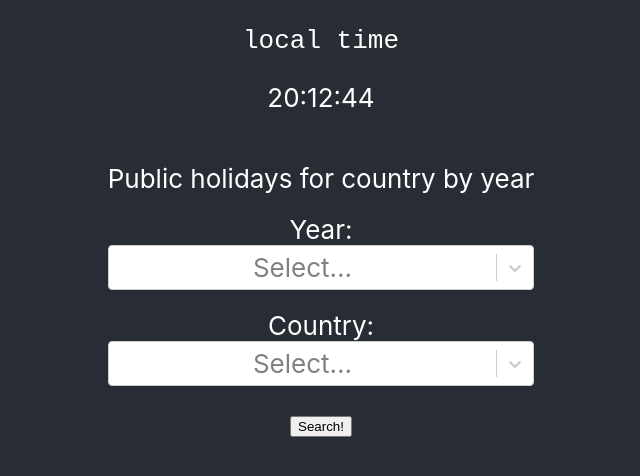
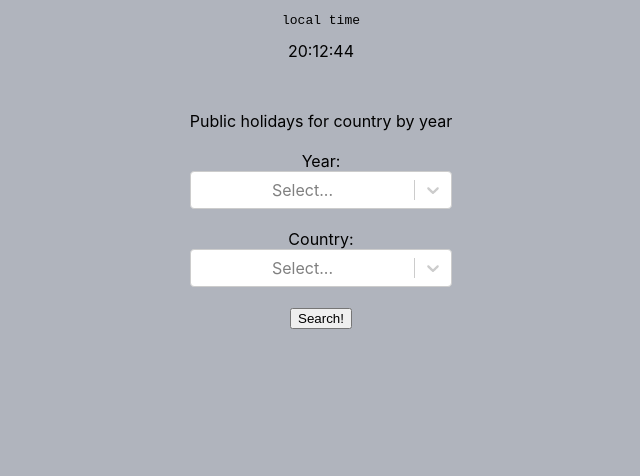
Before and after one commit to jaros/publicholidays-app, a React (Create React App) app: page / in a window 1280 px wide. Shown: the top 476 px of the page, without its empty margins (319-959 px from the left). Built offline with nearby package versions, Linux system fonts and the light colour scheme.

Commit message:
manage form data

```diff
--- a/src/App.css
+++ b/src/App.css
@@ -3,14 +3,14 @@
 }
 
 .App-header {
-  background-color: #282c34;
+  background-color: #b0b4bd;
   min-height: 100vh;
   display: flex;
   flex-direction: column;
   align-items: center;
   /* justify-content: center; */
-  font-size: calc(10px + 2vmin);
-  color: white;
+  /* font-size: calc(10px + 2vmin); */
+  /* color: white; */
 }
 
 .formField {
--- a/src/App.tsx
+++ b/src/App.tsx
@@ -5,14 +5,18 @@ import Select from "react-select";
 
 function App() {
   const [time, setTime] = React.useState(new Date());
+
+  const [year, setYear] = React.useState(2022);
+  const [country, setCountry] = React.useState("us");
+
   React.useEffect(() => {
     const timer = setInterval(() => setTime(new Date()), 1000);
     return () => clearInterval(timer);
   });
 
   const search = () => {
-    console.log("clicked search")
-  }
+    console.log("clicked search", year, country);
+  };
 
   return (
     <div className="App">
@@ -25,6 +29,9 @@ function App() {
             Year:{" "}
             <Select
               options={allYears.map((year) => ({ value: year, label: year }))}
+              onChange={(option) =>
+                option ? setYear(option.value) : undefined
+              }
             />
           </div>
           <div className="formField">
@@ -34,6 +41,9 @@ function App() {
                 value: code,
                 label: name,
               }))}
+              onChange={(option) =>
+                option ? setCountry(option.value) : undefined
+              }
             />
           </div>
           <div className="formField">
```
